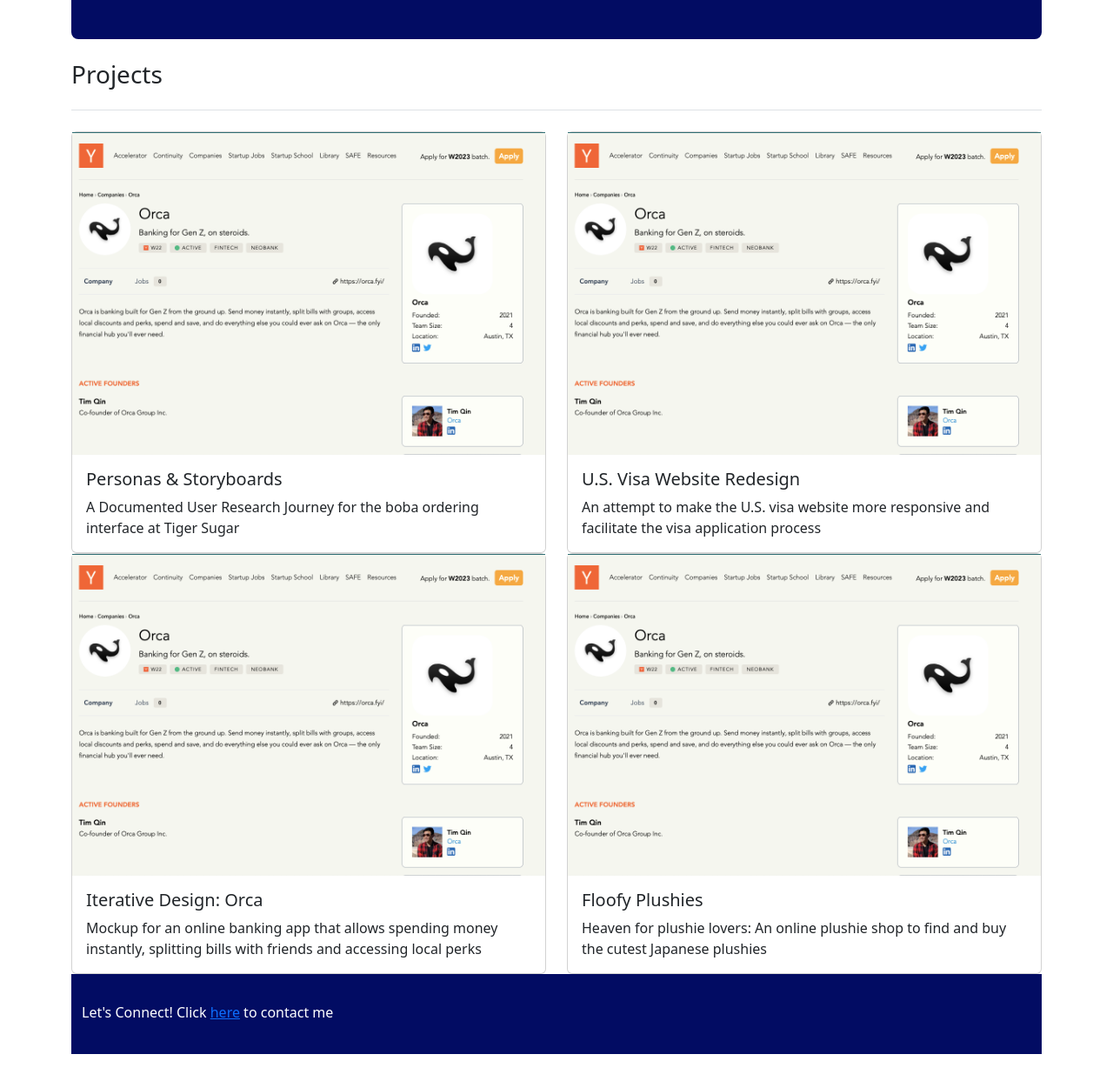
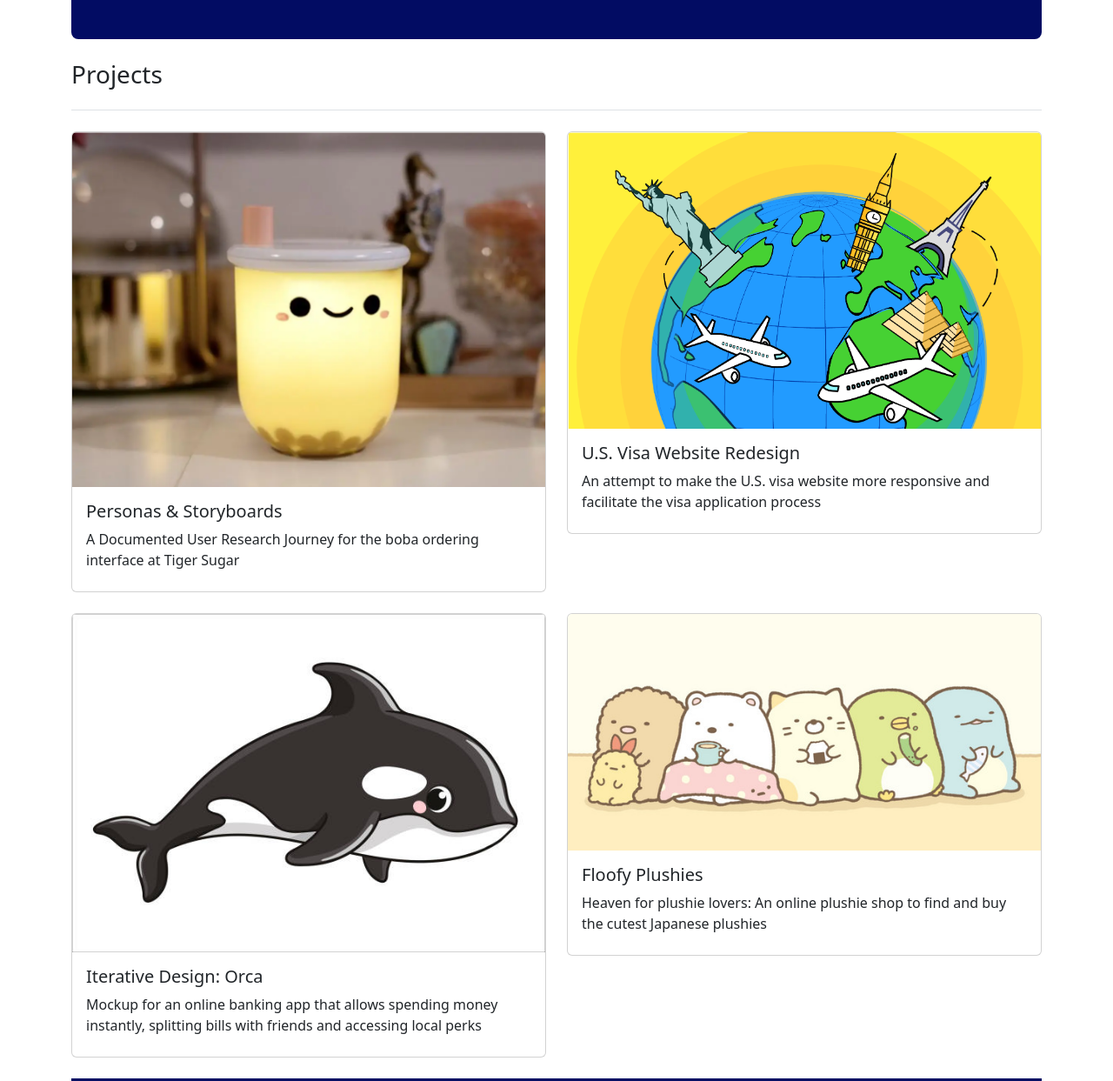
Before and after one commit to hungryquokka101/final-portfolio, a plain HTML site: page index.html in a window 1280 px wide. Shown: the part 417-1660 px from the top of the page at 87% size. Drawn offline with nearby package versions, Linux system fonts and the light colour scheme; some packages are replaced by stand-ins of ours; a script that the page names is missing; a web font is replaced by a local one.

Commit message:
feat: new final portfolio

```diff
--- a/index.html
+++ b/index.html
@@ -29,7 +29,7 @@
     crossorigin="anonymous" referrerpolicy="no-referrer" />
 
   <!-- Index CSS File -->
-  <link href="index.css" rel="stylesheet">
+  <link href="styles.css" rel="stylesheet">
 
   <!-- From https://getbootstrap.com/docs/5.0/examples/#custom-components Jumbotron Example -->
   <link href="../assets/dist/css/bootstrap.min.css" rel="stylesheet">
@@ -95,7 +95,7 @@
       </div>
     </div>
 
-    <div class="row">
+    <div class="row mb-4">
       <div class="col-md-12">
         <h3 id="projects" class="pb-4 mb-4 border-bottom">
           Projects
@@ -105,10 +105,10 @@
         <div class="row">
           <!-- PROJECT ONE -->
           <div class="col-md-6 col-6">
-            <div class="card" style="width: 100%;">
+            <div class="card">
               <!-- make clicking image open site, on hover make it expand -->
               <a href="https://hungryquokka101.github.io/personas/">
-                <img class="site img-fluid" src="site-screenshot.png" alt="Personas and Storyboards Project Page">
+                <img class="site img-fluid card-img-top" src="boba.webp" alt="Iterative Design Project Page">
               </a>
               <div class="card-body">
                 <h5 class="card-title">Personas & Storyboards</h5>
@@ -120,10 +120,10 @@
 
           <!-- PROJECT TWO -->
           <div class="col-md-6 col-6">
-            <div class="card" style="width: 100%;">
+            <div class="card">
               <!-- make clicking image open site, on hover make it expand -->
-              <a href="https://hungryquokka101.github.io/responsive-redesign/">
-                <img class="site img-fluid" src="site-screenshot.png" alt="Responsive Redesign Project Page">
+              <a href="https://hungryquokka101.github.io/responsive-redesign-writeup/">
+                <img class="site img-fluid card-img-top" src="travel.webp" alt="Iterative Design Project Page">
               </a>
               <div class="card-body">
                 <h5 class="card-title">U.S. Visa Website Redesign</h5>
@@ -134,11 +134,11 @@
           </div>
 
           <!-- PROJECT THREE -->
-          <div class="col-md-6 col-6">
-            <div class="card" style="width: 100%;">
+          <div class="col-md-6 col-6 mt-4">
+            <div class="card">
               <!-- make clicking image open site, on hover make it expand -->
               <a href="https://jubilatedpanda007.github.io/iterative/?srch-term=#">
-                <img class="site img-fluid" src="site-screenshot.png" alt="Iterative Design Project Page">
+                <img class="site img-fluid card-img-top" src="orca.jpeg" alt="Iterative Design Project Page">
               </a>
               <div class="card-body">
                 <h5 class="card-title">Iterative Design: Orca</h5>
@@ -149,11 +149,11 @@
           </div>
 
           <!-- PROJECT FOUR -->
-          <div class="col-md-6 col-6">
-            <div class="card" style="width: 100%;">
+          <div class="col-md-6 col-6 mt-4">
+            <div class="card">
               <!-- make clicking image open site, on hover make it expand -->
               <a href="https://hungryquokka101.github.io/development/">
-                <img class="site img-fluid" src="site-screenshot.png" alt="Development Project Page">
+                <img class="site img-fluid card-img-top" src="plushie.jpeg" alt="Iterative Design Project Page">
               </a>
               <div class="card-body">
                 <h5 class="card-title">Floofy Plushies</h5>
--- a/index.css
+++ b/styles.css
@@ -24,6 +24,15 @@ body {
 
 .jumbo-bg {
     background-color: #020c63;
+}
+
+.card-img-top {
+    height: 400px;
+    width: 100%;
+}
+
+.card-body {
+    height: 120px;
 }
 
 button {
```
Also changed, not shown: boba.webp (added), boba_image_transparent.gif (added), orca.jpeg (added), plushie.jpeg (added), travel.webp (added).
